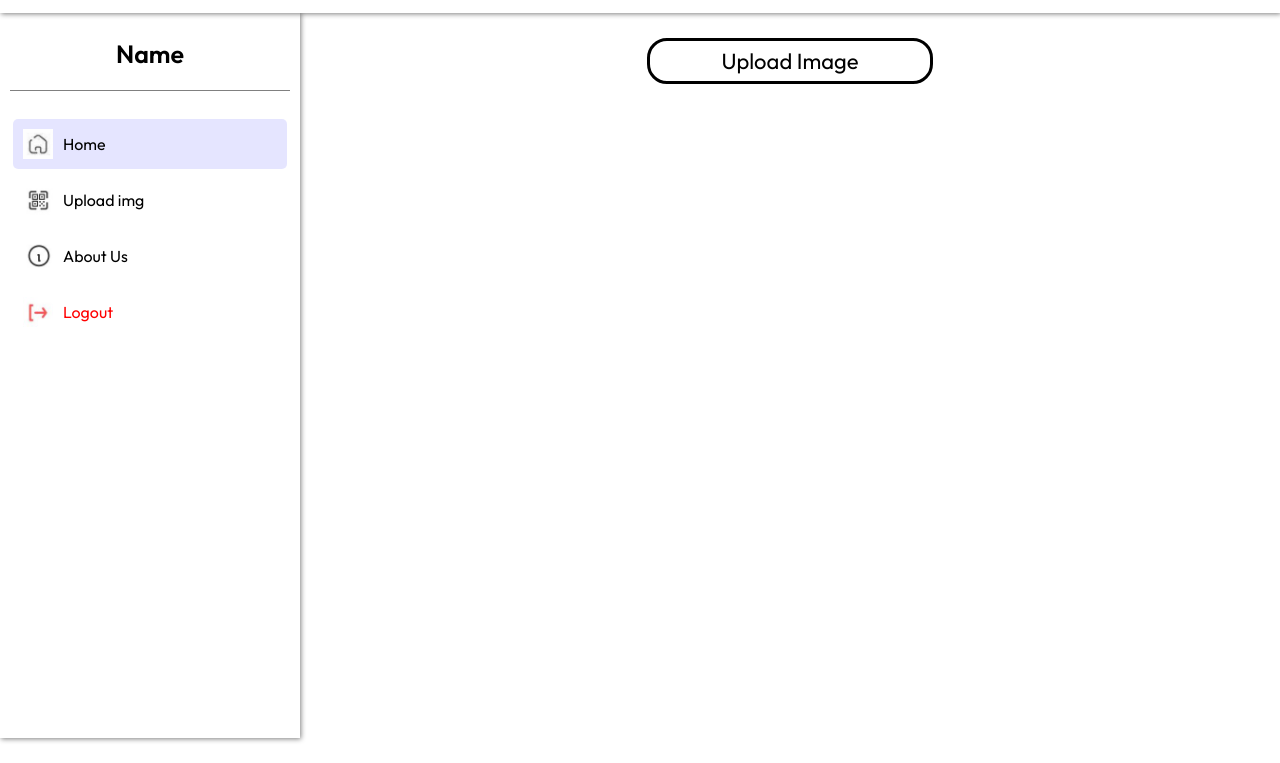
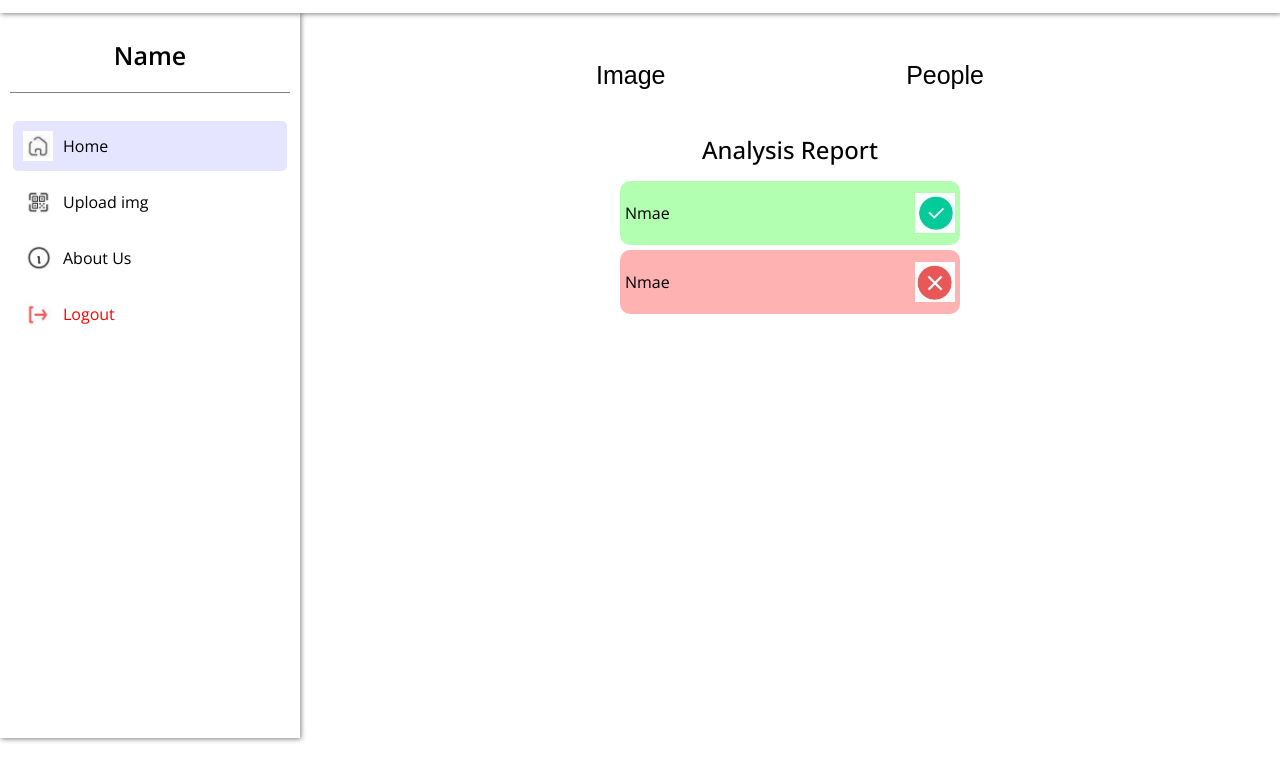
Before and after one commit to belfinbaby555/ads_mini, a plain HTML site: page project/index.html in a window 1280 px wide. Shown: the part 62-825 px from the top of the page. Before the commit the page ends 800 px from the top, so only its background shows below. Drawn offline with nearby package versions, Linux system fonts and the light colour scheme.

Commit message:
Add files via upload

```diff
--- a/project/index.html
+++ b/project/index.html
@@ -3,7 +3,7 @@
 
 <head>
 <meta name="viewport" content="width=device-width, initial-scale=1.0">
-<link href="https://fonts.googleapis.com/css2?family=Outfit:wght@100..900&display=swap"rel="stylesheet">
+<link href="https://fonts.googleapis.com/css2?family=Open+Sans:ital,wght@0,300..800;1,300..800&display=swap" rel="stylesheet">
 <link rel="stylesheet" href="style.css">
 </head>
 
@@ -21,14 +21,32 @@
 </nav>
 
 <div class="container">
-<div class="upload">
+<span class="option">
+<button id="img">Image</button>
+<button id="people">People</button>
+</span>
+<div class="upload" style="display:none;">
 <input type="file" id="image" accept="image/*" hidden>
 <label for="image">Upload Image</label>
-<div class="preview" id="prev" style="display:none;">
+<div class="preview" id="prev" style="display:block;">
 <img src=""/>
 <input type="submit" id="subm"/>
 </div>
 </div>
+<div class="people">
+<h2>Analysis Report</h2>
+<span class="list">
+<div class="good">
+<p>Nmae</p>
+<img src="images/good.jpg"/>
+</div>
+<div class="bad">
+<p>Nmae</p>
+<img src="images/bad.jpg"/>
+</div>
+</span>
+</div>
+
 </div>
 </body>
 
--- a/project/style.css
+++ b/project/style.css
@@ -1,6 +1,6 @@
 html,body{
 margin:0;
-font-family: "Outfit", sans-serif;
+font-family: "Open Sans", sans-serif;
 }
 .topbar{
 width:100vw;
@@ -61,10 +61,25 @@ margin:10px;
 }
 .container{
  width:calc(100vw - 300px);
- height:100vh;
+ height:calc(100vh - 75px);
  margin-left:auto;
  background-color:white;
+padding-top:100px;
 
+}
+.option{
+width:400px;
+height:75px;
+margin :auto;
+display:flex;
+justify-content:space-between;
+}
+.option > button{
+background-color:white;
+color:black;
+font-size:25px;
+outline:0;
+border:0;
 }
 .upload{
 width:400px;
@@ -74,7 +89,7 @@ margin :0px auto;
 display:flex;
 flex-direction:column;
 box-sizing:border-box;
-padding:100px 10px;
+padding:10px;
 }
 .upload > label{
 display:block;
@@ -106,5 +121,39 @@ border-radius:10px;
 border:0;
 outline:0;
 margin:auto;
-
+font-size:20px;
 }
+.people{
+width:400px;
+height:fit-content;
+background-color:white;
+margin :0px auto;
+display:flex;
+flex-direction:column;
+box-sizing:border-box;
+padding:10px;
+}
+.people > h2{
+font-weight:500;
+padding:10px 0px;
+margin:0px;
+text-align:center;
+}
+.good,.bad{
+width:calc(100% - 50px);
+background-color:rgba(0,255,0,0.3);
+margin:5px auto;
+padding:5px;
+border-radius:10px;
+display:flex;
+flex-direction:row;
+justify-content:space-between;
+}
+.bad{
+background-color:rgba(255,0,0,0.3);
+}
+.good > img,.bad > img{
+width:40px;
+height:fit-content;
+margin:auto 0px;
+}
```
Also changed, not shown: project/images/bad.jpg (added), project/images/good.jpg (added).
